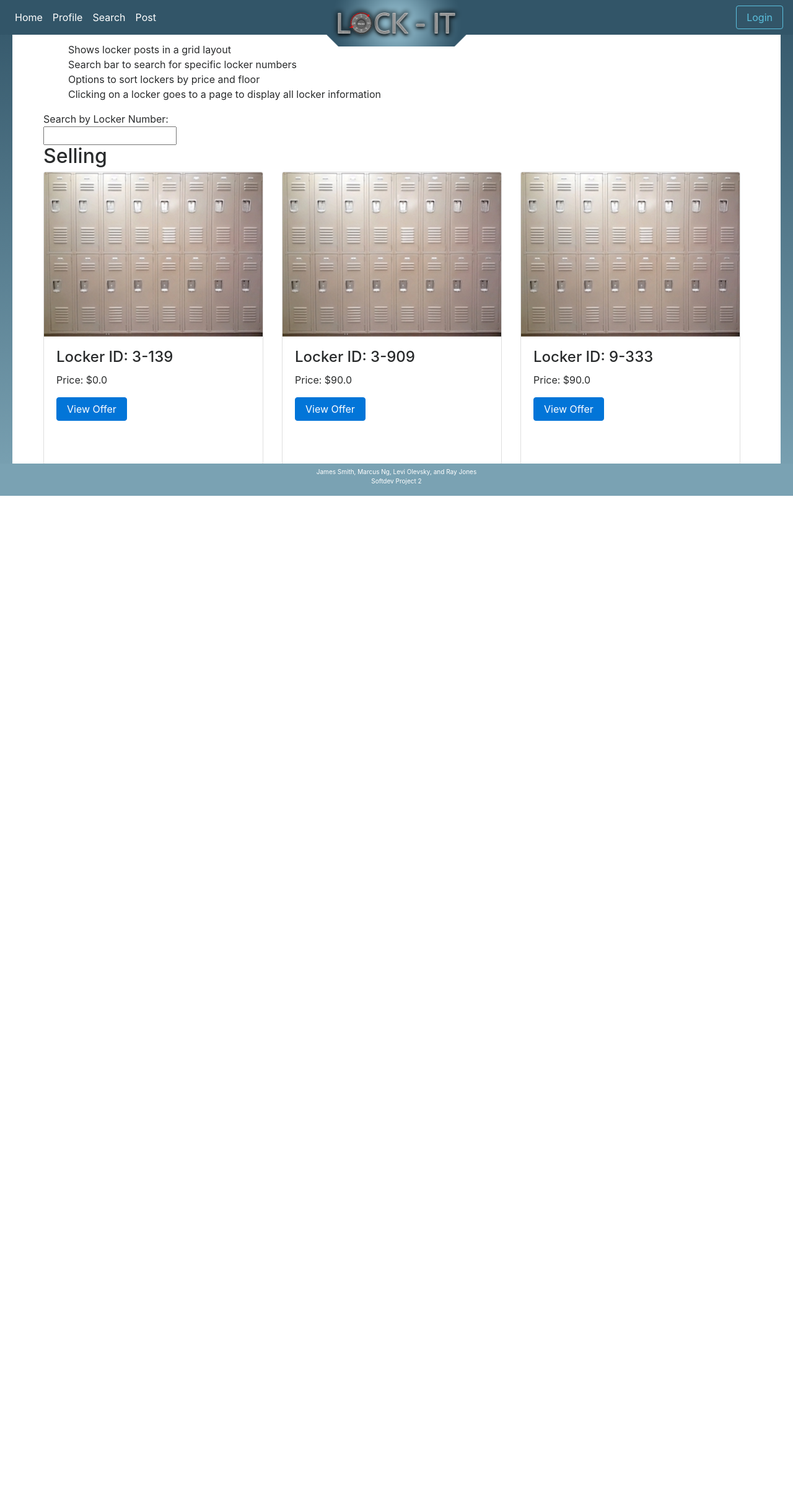
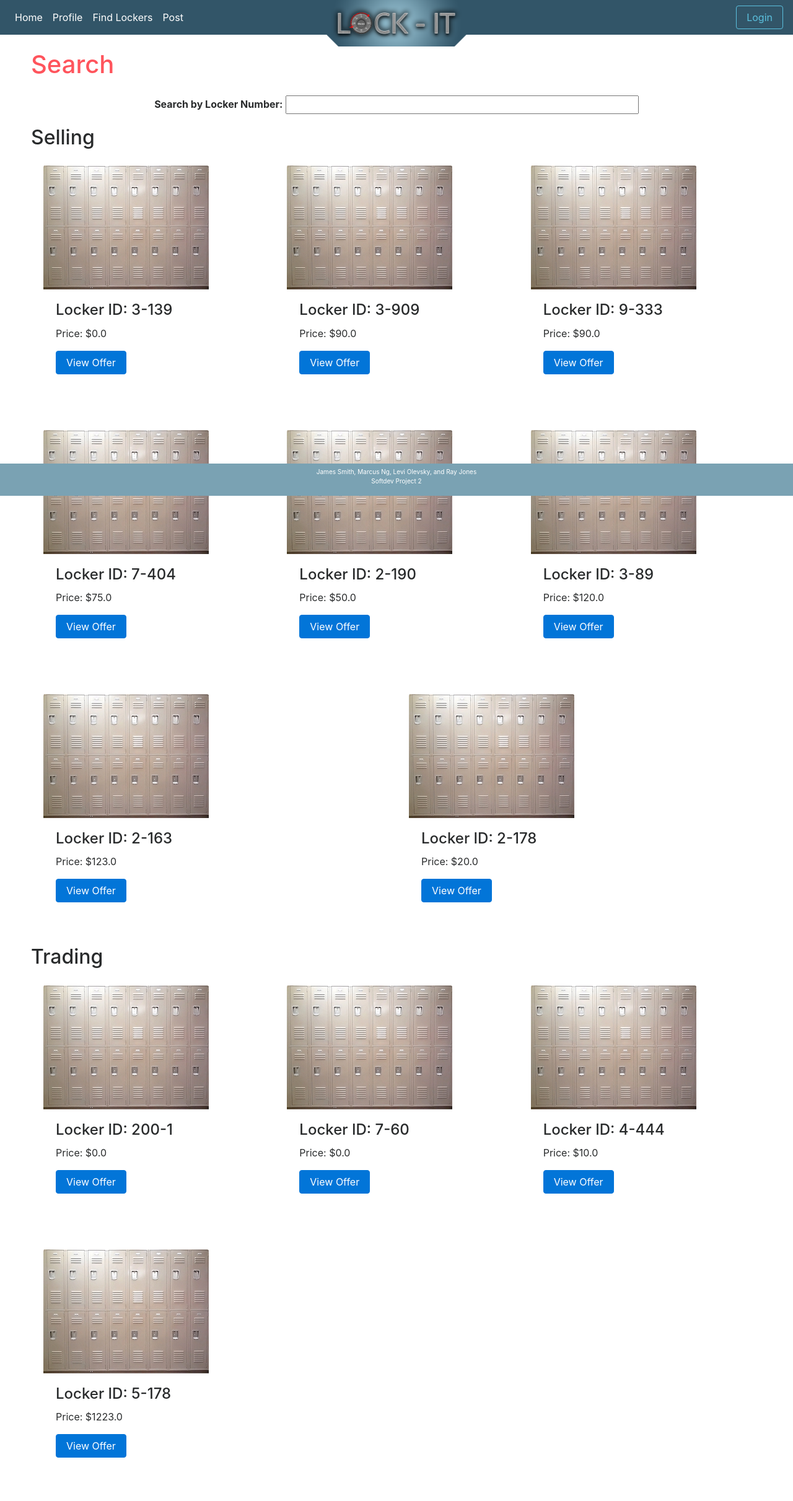
Before and after one commit to JamesSmith1202/somewhat_useful, a Flask app: page /offers in a window 1280 px wide. Shown: the whole page at 62% size. Before the commit the page ends 800 px from the top, so only its background shows below. Run offline with Flask 2, Linux system fonts and the light colour scheme; data comes from the database, SQL or seed files in the repository; both versions use the stored data as it was after the commit; some libraries are stand-ins or nearby versions.

Commit message:
stylin and profilin

```diff
--- a/main/static/style.css
+++ b/main/static/style.css
@@ -84,19 +84,8 @@
 	color: blue;
 }
 
-nav-item {
 
-	margin-top: 0px;
+
+.nav-item a:hover{
+    background-color: #7aa2b3;
 }
-
-html,body{ margin:0; padding:0; height:100%; width:100%; }
-
-#bodyborder {
-    POSITION: FIXED;
-    height:97%;
-    width:100%;
-    border: 20px solid green;
-    border-image-source: linear-gradient(#325568, #7aa2b3);
-    border-image-slice: 20;
-    overflow:auto;
-}
--- a/main/templates/home.html
+++ b/main/templates/home.html
@@ -13,7 +13,7 @@
 <h2>Selling</h2>
 <div class="card-deck">
   {% for locker in lockers_selling %}
-  <div class="card" style="width: 20rem;">
+  <div class="card-block" style="width: 20rem;">
     <img class="card-img-top" src="static/locker.jpg" alt="Card image cap">
     <div class="card-block">
       <h4 class="card-title">Locker ID: {{locker["lockerID"]}}</h4>
@@ -30,7 +30,7 @@
 <h2>Trading</h2>
 <div class="card-deck">
   {% for locker in lockers_trading %}
-  <div class="card" style="width: 20rem;">
+  <div class="card-block" style="width: 20rem;">
     <img class="card-img-top" src="static/locker.jpg" alt="Card image cap">
     <div class="card-block">
       <h4 class="card-title">Locker ID: {{locker["lockerID"]}}</h4>
--- a/main/templates/offers.html
+++ b/main/templates/offers.html
@@ -1,24 +1,21 @@
 {% extends "template.html" %}
 {%block title %}Search Lockers{% endblock %}
 {%block content %}
-<ul>
-        <li>Shows locker posts in a grid layout</li>
-        <li>Search bar to search for specific locker numbers</li>
-        <li>Options to sort lockers by price and floor</li>
-        <li>Clicking on a locker goes to a page to display all locker information</li>
-</ul>
-
-Search by Locker Number:
 <br>
-<input type="text" id= "searchLocker" name="searchLocker">
+<h1>Search</h1>
+<div class="card-block">
+<center><b>
+Search by Locker Number:</b>
+<input style="width: 50%;" type="text" id= "searchLocker" name="searchLocker"></center>
 <script type="text/javascript" src="/static/filters.js"></script>
+</div>
 
 <h2>Selling</h2>
 
 <div class="card-deck">
   {% for locker in offers %}
   {% if locker["type"] == 0 %}
-  <div class="card" style="width: 20rem; padding-bottom: 50px;">
+  <div class="card-block" style="width: 20rem; padding-bottom: 50px;">
     <img class="card-img-top" src="static/locker.jpg" alt="Card image cap">
     <div class="card-block">
       <h4 class="card-title">Locker ID: {{locker["lockerID"]}}</h4>
@@ -35,7 +32,7 @@
 <div class="card-deck">
   {% for locker in offers %}
   {% if locker["type"] == 1 %}
-  <div class="card" style="width: 20rem; padding-bottom: 50px;">
+  <div class="card-block" style="width: 20rem; padding-bottom: 50px;">
     <img class="card-img-top" src="static/locker.jpg" alt="Card image cap">
     <div class="card-block">
       <h4 class="card-title">Locker ID: {{locker["lockerID"]}}</h4>
--- a/main/templates/post.html
+++ b/main/templates/post.html
@@ -8,7 +8,10 @@
   {% endfor %}
 {% endif %}
 {% endwith %}
-<h2 class="text-center"> Create a Post</h2>
+<br>
+<h1> Create a Post</h1><br>
+<br>
+<br>
 
 <div class="modal-body row">
   <div class="col-md-4"></div>
--- a/main/templates/template.html
+++ b/main/templates/template.html
@@ -36,7 +36,7 @@
         <a class="nav-link" href="/profile">Profile</a>
       </li>
       <li class="nav-item active">
-        <a class="nav-link" href="/offers">Search</a>
+        <a class="nav-link" href="/offers">Find Lockers</a>
       </li>
       <li class="nav-item active">
         <a class="nav-link" href="/post">Post</a>
```
Also changed, not shown: main/templates/profile.html (+66 -30 lines), main/utils/database.db.
